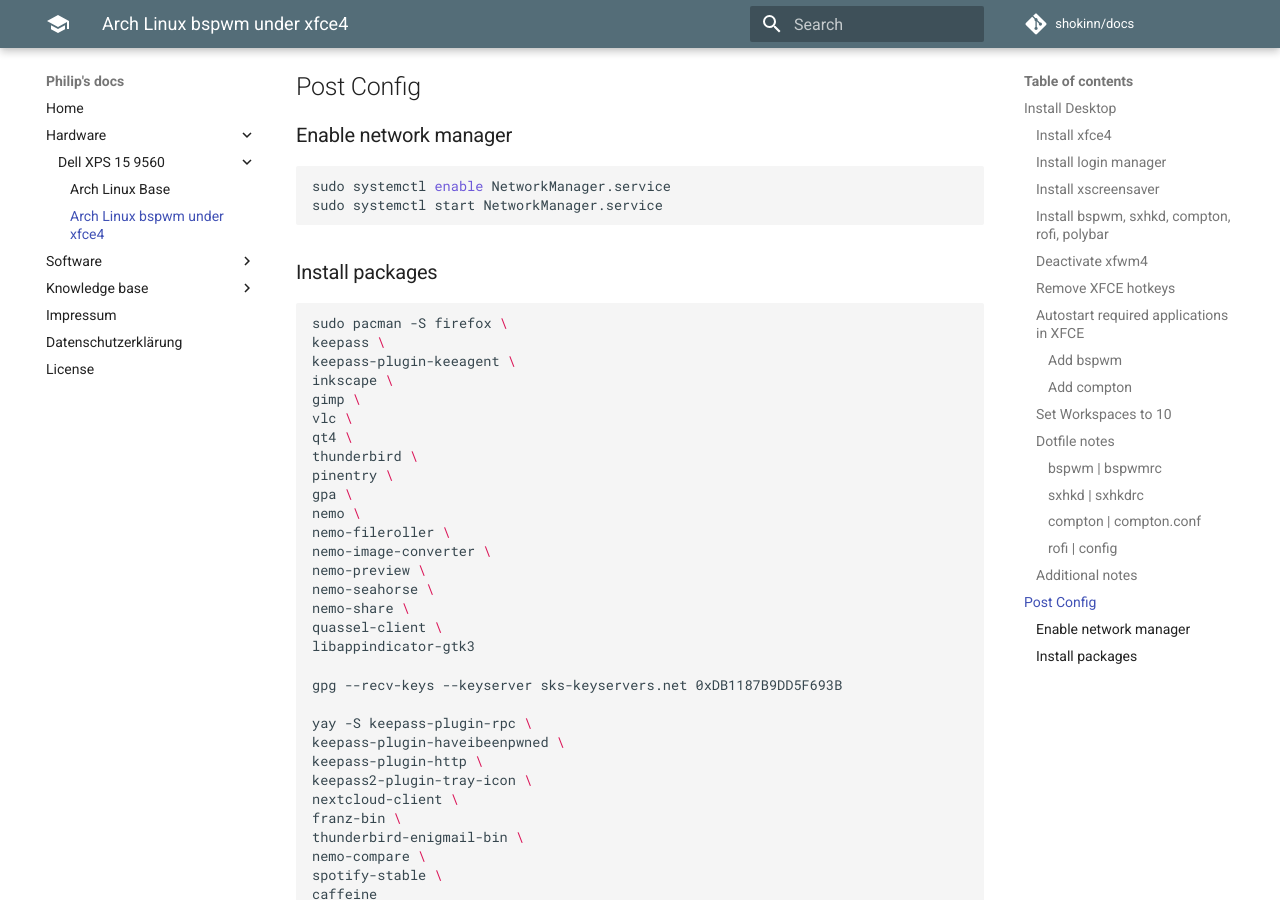
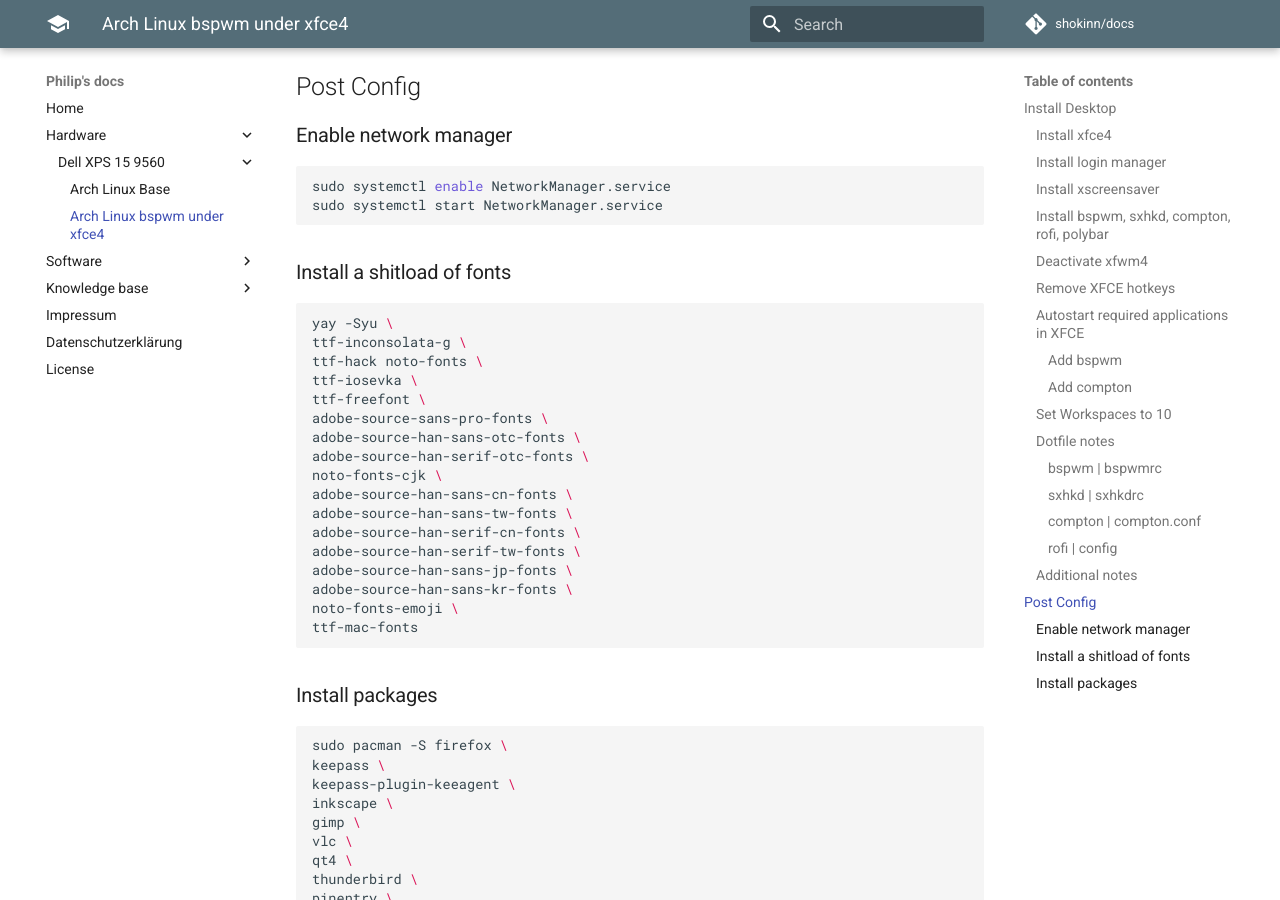
Before and after one commit to shokinn/docs, an MkDocs documentation site: the page built from docs/hardware/dell_xps_15_9560/dell_xps_15_9560_arch_linux_bspwm_in_xfce.md, in a window 1280 px wide and 900 px high, scrolled down 7889 px. Built offline with MkDocs 1.6.1 and Material for MkDocs 9.7.7, drawn with Linux system fonts in a browser that asks for light colours; comment, search, counter and statistics services are not loaded.

Commit message:
Add a shitload of fonts.

````diff
--- a/docs/hardware/dell_xps_15_9560/dell_xps_15_9560_arch_linux_bspwm_in_xfce.md
+++ b/docs/hardware/dell_xps_15_9560/dell_xps_15_9560_arch_linux_bspwm_in_xfce.md
@@ -336,6 +336,28 @@ sudo systemctl enable NetworkManager.service
 sudo systemctl start NetworkManager.service
 ```
 
+### Install a shitload of fonts
+
+```shell
+yay -Syu \
+ttf-inconsolata-g \
+ttf-hack noto-fonts \
+ttf-iosevka \
+ttf-freefont \
+adobe-source-sans-pro-fonts \
+adobe-source-han-sans-otc-fonts \
+adobe-source-han-serif-otc-fonts \
+noto-fonts-cjk \
+adobe-source-han-sans-cn-fonts \
+adobe-source-han-sans-tw-fonts \
+adobe-source-han-serif-cn-fonts \
+adobe-source-han-serif-tw-fonts \
+adobe-source-han-sans-jp-fonts \
+adobe-source-han-sans-kr-fonts \
+noto-fonts-emoji \
+ttf-mac-fonts
+```
+
 ### Install packages
 
 ```shell
````
